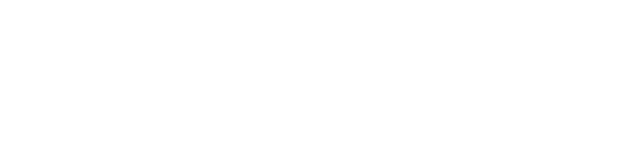
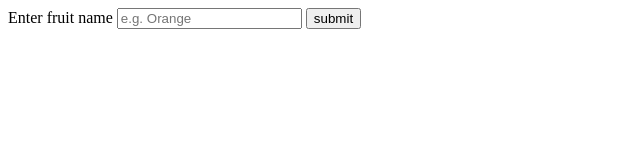
Before and after one commit to Sal-jaff/Fruit-App, a plain HTML site: page index.html in a window 1280 px wide. Shown: the whole page, without its empty margins (0-640 px from the left). Drawn offline with Linux system fonts and the light colour scheme.

Commit message:
Created Javascript File

```diff
--- a/index.html
+++ b/index.html
@@ -3,11 +3,16 @@
 <head>
     <meta charset="UTF-8">
     <meta name="viewport" content="width=device-width, initial-scale=1.0">
+    <script src="./script.js"></script>
     <title>Fruit Salad App</title>
 </head>
 <body>
     <section id = "inputSection">
-
+            <form>
+                <label for=""fruitInput">Enter fruit name</label>
+                <input id ="fruitInput" name = "fruit" type="text" placeholder="e.g. Orange">
+                <input type="submit" value="submit">
+            </form>
     </section>
 
     <section id = "fruitSection">
--- /dev/null
+++ b/script.js
@@ -0,0 +1 @@
+console.log("Hello World")
```
